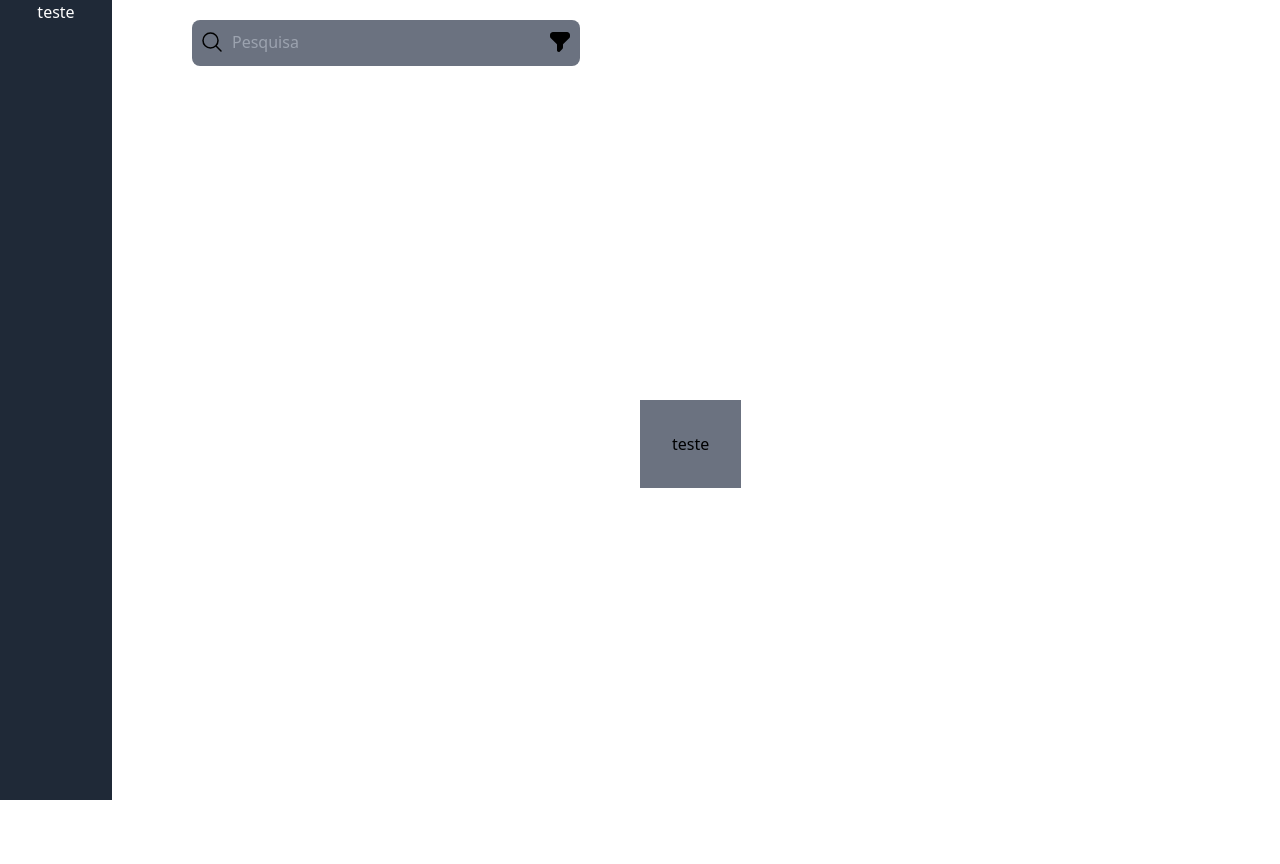
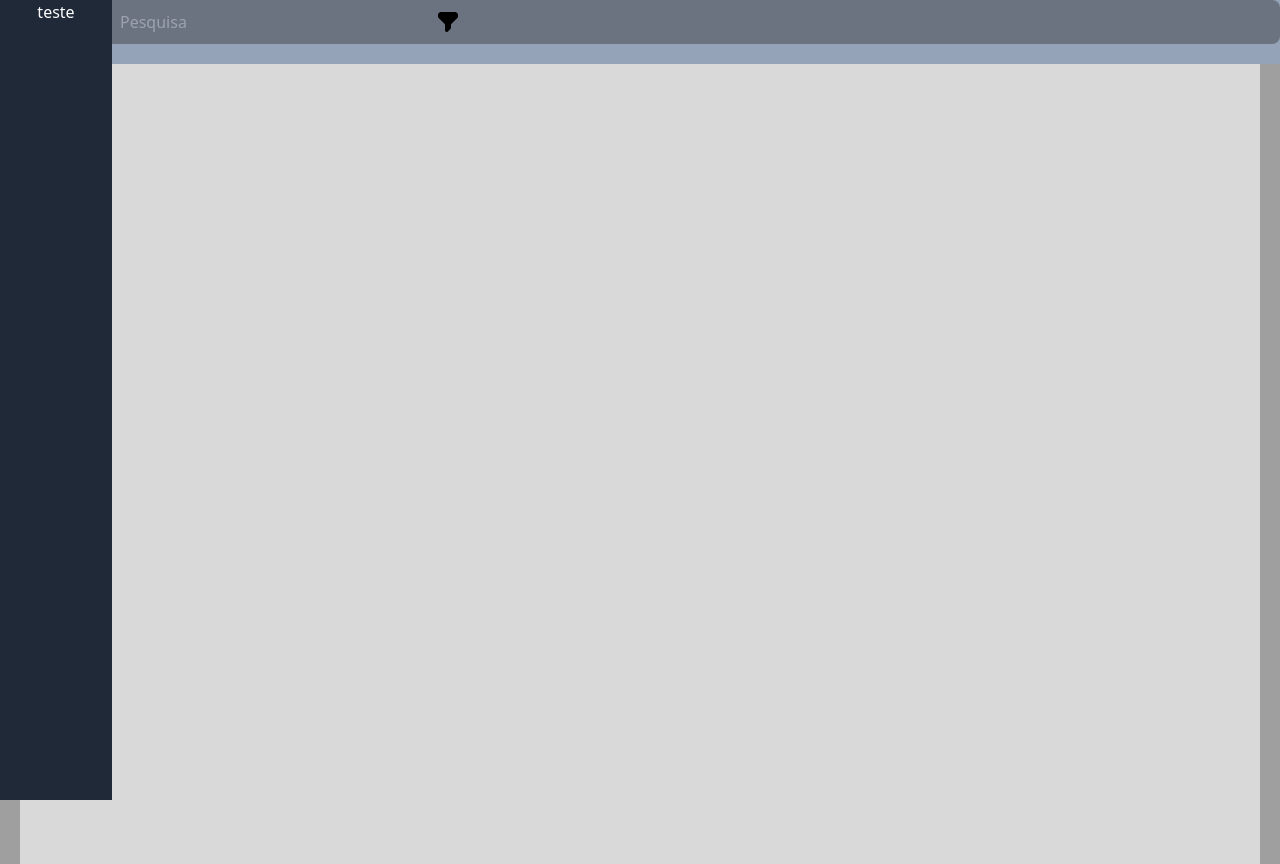
Before and after one commit to 4nekro/tasklist, a Vue app: page / in a window 1280 px wide. Before the commit the page ends 800 px from the top, so only its background shows below. Built offline with nearby package versions, Linux system fonts and the light colour scheme.

Commit message:
gambiarra

```diff
--- a/src/components/content.vue
+++ b/src/components/content.vue
@@ -7,16 +7,19 @@ function filter() {
 </script>
 
 <template>
-    <div class="flex">
-        <aside class="fixed left-0 top-0 w-28 h-full bg-gray-800 text-center">
+
+        <aside class="fixed w-28 h-screen bg-gray-800 text-center">
             <h1 class="text-white">teste</h1>
         </aside>
-        <main class="flex ml-28">
-            <div class="max-w-screen-sm w-auto ml-20 mt-5 p-2 bg-gray-500 rounded-lg" id="container">
+
+
+        <div class=" h-11 ml-20 mt- p-2 bg-gray-500 rounded-lg" id="container">
+                <!-- Lupa da barra de pesquisa -->
                 <span>
                     <svg xmlns="http://www.w3.org/2000/svg" fill="none" viewBox="0 0 24 24" stroke-width="1.5" stroke="currentColor" class="size-6 inline mb-1"><path stroke-linecap="round" stroke-linejoin="round" d="m21 21-5.197-5.197m0 0A7.5 7.5 0 1 0 5.196 5.196a7.5 7.5 0 0 0 10.607 10.607Z"/></svg>
                 </span>
-                <input class="w-80 size-7 p-2 bg-gray-500 outline-none" type="text" placeholder="Pesquisa"/>
+                <input class=" w-80 size-7 p-2 bg-gray-500 outline-none" type="text" placeholder="Pesquisa"/>
+                <!-- Filtro da barra de pesquisa -->
                 <button class="pl-1" @click="filter">
                     <svg class="size-6 inline mb-1" viewBox="0 0 24 24" fill="none" xmlns="http://www.w3.org/2000/svg">
                     <path fill-rule="evenodd" clip-rule="evenodd" d="M2 5C2 3.34315 3.34315 2 5 2H19C20.6569 2 22 3.34315 22 5V6.17157C22 6.96722 21.6839 7.73028 21.1213 8.29289L15.2929 14.1213C15.1054 14.3089 15 14.5632 15 14.8284V17.1716C15 17.9672 14.6839 18.7303 14.1213 19.2929L11.9193 21.4949C10.842 22.5722 9 21.8092 9 20.2857V14.8284C9 14.5632 8.89464 14.3089 8.70711 14.1213L2.87868 8.29289C2.31607 7.73028 2 6.96722 2 6.17157V5Z" fill="#000000"/>
@@ -24,11 +27,14 @@ function filter() {
                 </button>
             </div>
 
-            <div class="absolute top-2/4 left-2/4 p-8 bg-gray-500">
-                <ul>
-                    teste
-                </ul>
+        <main class="">
+            <!-- TaskList -->
+            <div class=" bg-list-dark w-full h-screen">
+                <div class=" bg-list-light w-900 h-screen m-5" >
+                 <ul>
+                     teste
+                 </ul>
+                </div>
             </div>
         </main>
-    </div>
 </template>
--- a/src/style.css
+++ b/src/style.css
@@ -3,4 +3,8 @@
 @tailwind utilities;
 
 @layer base {
+    body {
+        @apply bg-slate-400
+
+    }
 }
--- a/tailwind.config.js
+++ b/tailwind.config.js
@@ -11,7 +11,9 @@ export default {
         padding: '2rem',
       },
       colors: {
-        'copo': '#4C107A'
+        'copo': '#4C107A',
+        'list-light': '#D9D9D9',
+        'list-dark': '#9F9F9F'
       }
     },
   },
```
